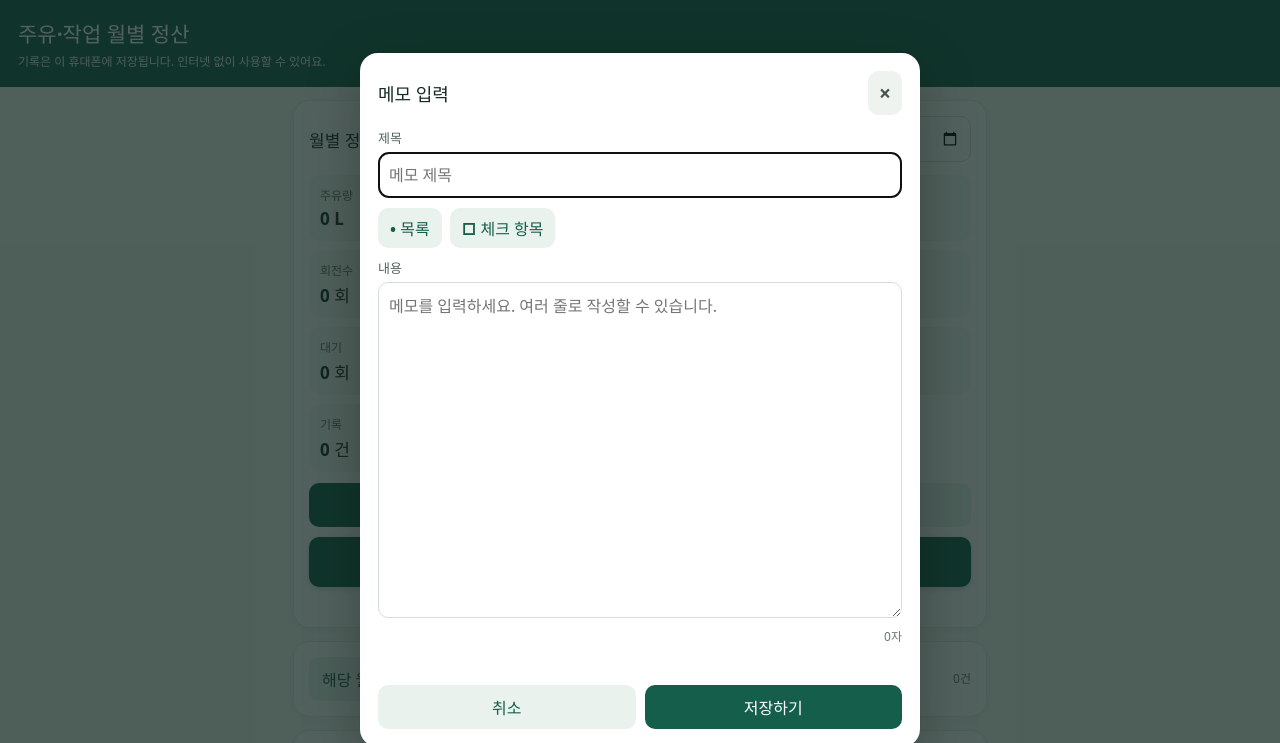
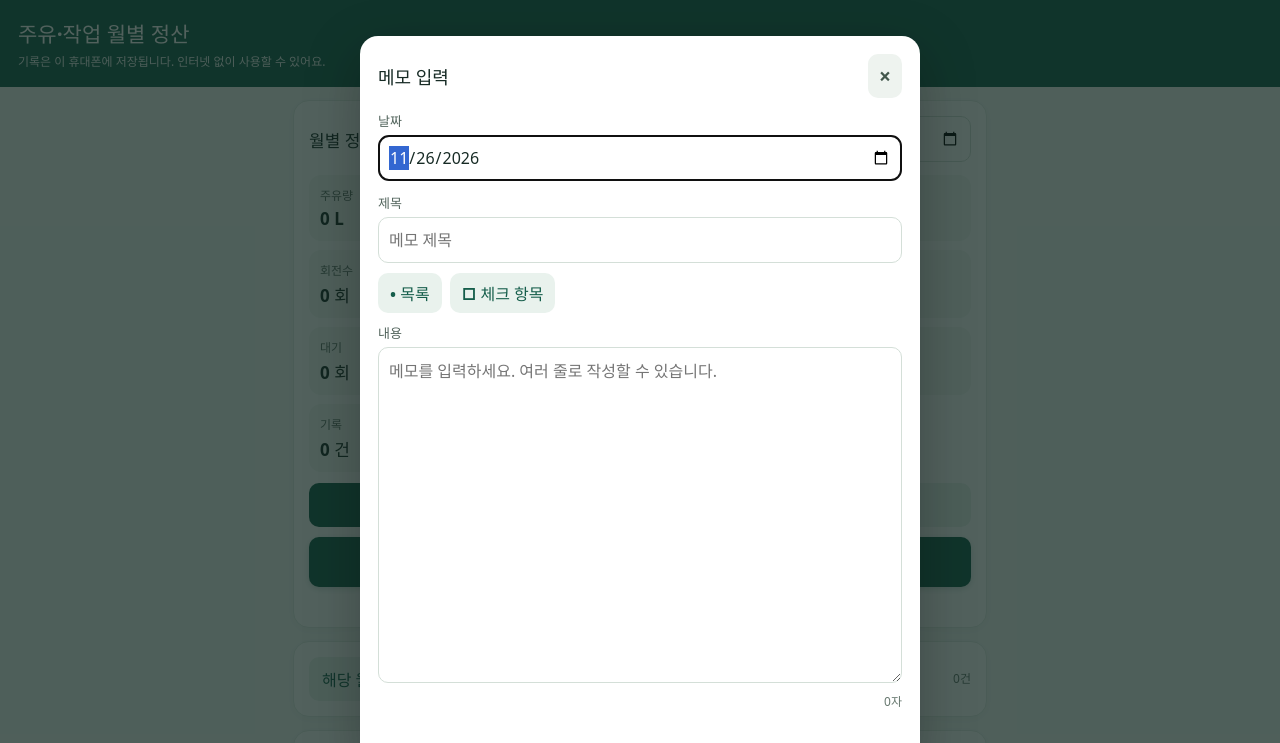
Before and after one commit to bestnowpil/kyp, a plain HTML site: page index.html in a window 1280 px wide. Both pictures are taken after a click on the button "메모 입력". Shown: the top 743 px of the page. Drawn offline with Linux system fonts and the light colour scheme.

Commit message:
Add files via upload

```diff
--- a/index.html
+++ b/index.html
@@ -35,7 +35,7 @@
 
   <div id="editModal" class="modal-backdrop" role="dialog" aria-modal="true" aria-labelledby="editTitle"><div class="modal-card"><div class="row" style="margin-bottom:13px"><h2 id="editTitle" class="modal-title">기록 수정</h2><button class="close" data-close="editModal" aria-label="닫기">×</button></div><div class="grid"><div><label for="editFuel">주유량 (리터)</label><input id="editFuel" type="number" min="0" step="0.01" inputmode="decimal"></div><div><label for="editDate">날짜</label><input id="editDate" type="date"></div><div><label for="editKm">총 Km</label><input id="editKm" type="number" min="0" step="1" inputmode="decimal"></div><div><label for="editCycles">회전수</label><input id="editCycles" type="number" min="0" step="1"></div><div><label for="editWaste">폐수 횟수</label><input id="editWaste" type="number" min="0" step="1"></div><div><label for="editWait">대기 횟수</label><input id="editWait" type="number" min="0" step="1"></div><div><label for="editOther">기타 횟수</label><input id="editOther" type="number" min="0" step="1"></div></div><div class="modal-actions"><button class="cancel" data-close="editModal">취소</button><button id="saveEdit" class="primary" style="margin:0">저장하기</button></div><div id="editStatus" class="status" aria-live="polite"></div></div></div>
 
-  <div id="standaloneNoteModal" class="modal-backdrop" role="dialog" aria-modal="true" aria-labelledby="standaloneNoteHeading"><div class="modal-card"><div class="row" style="margin-bottom:13px"><h2 id="standaloneNoteHeading" class="modal-title">메모 입력</h2><button class="close" data-close="standaloneNoteModal" aria-label="닫기">×</button></div><label for="standaloneNoteTitle">제목</label><input id="standaloneNoteTitle" maxlength="80" placeholder="메모 제목"><div class="memo-toolbar"><button id="noteInsertBullet" type="button">• 목록</button><button id="noteInsertCheck" type="button">□ 체크 항목</button></div><label for="standaloneNoteBody">내용</label><textarea id="standaloneNoteBody" class="memo-editor" placeholder="메모를 입력하세요. 여러 줄로 작성할 수 있습니다."></textarea><div id="standaloneNoteCount" class="muted" style="text-align:right;margin-top:5px">0자</div><div id="standaloneNoteStatus" class="status" aria-live="polite"></div><div class="modal-actions"><button class="cancel" data-close="standaloneNoteModal">취소</button><button id="saveStandaloneNote" class="primary" style="margin:0">저장하기</button></div></div></div>
+  <div id="standaloneNoteModal" class="modal-backdrop" role="dialog" aria-modal="true" aria-labelledby="standaloneNoteHeading"><div class="modal-card"><div class="row" style="margin-bottom:13px"><h2 id="standaloneNoteHeading" class="modal-title">메모 입력</h2><button class="close" data-close="standaloneNoteModal" aria-label="닫기">×</button></div><label for="standaloneNoteDate">날짜</label><input id="standaloneNoteDate" type="date"><label for="standaloneNoteTitle" style="margin-top:12px">제목</label><input id="standaloneNoteTitle" maxlength="80" placeholder="메모 제목"><div class="memo-toolbar"><button id="noteInsertBullet" type="button">• 목록</button><button id="noteInsertCheck" type="button">□ 체크 항목</button></div><label for="standaloneNoteBody">내용</label><textarea id="standaloneNoteBody" class="memo-editor" placeholder="메모를 입력하세요. 여러 줄로 작성할 수 있습니다."></textarea><div id="standaloneNoteCount" class="muted" style="text-align:right;margin-top:5px">0자</div><div id="standaloneNoteStatus" class="status" aria-live="polite"></div><div class="modal-actions"><button class="cancel" data-close="standaloneNoteModal">취소</button><button id="saveStandaloneNote" class="primary" style="margin:0">저장하기</button></div></div></div>
 
   <div id="calcModal" class="modal-backdrop" role="dialog" aria-modal="true" aria-labelledby="calcTitle"><div class="modal-card"><div class="row" style="margin-bottom:13px"><h2 id="calcTitle" class="modal-title">연비 계산</h2><button class="close" data-close="calcModal" aria-label="닫기">×</button></div><p class="muted">선택한 월의 총 Km와 주유량을 먼저 불러옵니다. 계산값은 기록에 저장되지 않습니다.</p><div class="grid"><div><label for="calcKm">총 Km</label><input id="calcKm" type="number" min="0" step="1" inputmode="decimal"></div><div><label for="calcFuel">주유량 (리터)</label><input id="calcFuel" type="number" min="0" step="0.01" inputmode="decimal"></div><div><label for="standardRate">기준 연비 (L/Km)</label><input id="standardRate" type="number" min="0.01" step="0.01" value="0.58" inputmode="decimal"></div><div><label for="fuelPrice">기름값 (원/L)</label><input id="fuelPrice" type="number" min="0" step="1" value="1689" inputmode="numeric"></div></div><button id="calculate" class="primary">계산하기</button><div id="calcResult" class="calc-result hidden" aria-live="polite"></div><div class="modal-actions"><button class="cancel" data-close="calcModal">닫기</button></div></div></div>
 
@@ -56,20 +56,22 @@
       const removeNoteFromDB=id=>new Promise((resolve,reject)=>{const req=db.transaction(NOTE_STORE,'readwrite').objectStore(NOTE_STORE).delete(id);req.onsuccess=()=>resolve();req.onerror=()=>reject(req.error)});
       const fmt=(n,d=0)=>Number(n||0).toLocaleString('ko-KR',{maximumFractionDigits:d});
       const esc=s=>String(s??'').replace(/[&<>"']/g,c=>({'&':'&amp;','<':'&lt;','>':'&gt;','"':'&quot;',"'":'&#39;'}[c]));
+      const dateFromValue=value=>{const s=String(value||'');if(/^\d{4}-\d{2}-\d{2}$/.test(s))return s;const d=new Date(value||Date.now());return Number.isNaN(d.getTime())?today:new Date(d.getTime()-d.getTimezoneOffset()*60000).toISOString().slice(0,10)};
+      const dateLabel=value=>new Date(dateFromValue(value)+'T00:00:00').toLocaleDateString('ko-KR');
       function status(s){$('status').textContent=s}
       const newId=()=>crypto.randomUUID?.()||String(Date.now())+Math.random().toString(16).slice(2);
       async function refresh(){[records,notes]=await Promise.all([allRecords(),allNotes()]);render()}
       function render(){const m=$('month').value,rows=records.filter(x=>(x.date||'').startsWith(m)).sort((a,b)=>b.date.localeCompare(a.date));const sum=k=>rows.reduce((a,x)=>a+(Number(x[k])||0),0);$('summary').innerHTML=[['주유량',fmt(sum('fuel'),2)+' L'],['총 Km',fmt(sum('km'))+' Km'],['회전수',fmt(sum('cycles'))+' 회'],['폐수',fmt(sum('waste'))+' 회'],['대기',fmt(sum('wait'))+' 회'],['기타',fmt(sum('other'))+' 회'],['기록',rows.length+' 건']].map(([a,b])=>`<div class="stat"><small>${a}</small><strong>${b}</strong></div>`).join('');$('count').textContent=rows.length+'건';$('records').innerHTML=rows.length?rows.map(x=>{const memo=[x.memoTitle,x.memo].filter(Boolean).join('\n');return `<div class="entry"><div><strong>${esc(x.date)}</strong><div class="muted">주유 ${fmt(x.fuel,2)} L · 총 ${fmt(x.km)} Km · 회전 ${fmt(x.cycles)} · 폐수 ${fmt(x.waste)} · 대기 ${fmt(x.wait)} · 기타 ${fmt(x.other)}</div>${memo?`<div class="memo-preview">${esc(memo.slice(0,180))}${memo.length>180?'…':''}</div>`:''}</div><div class="entry-buttons"><button class="secondary" data-edit="${esc(x.id)}">수정</button> <button class="danger" data-delete="${esc(x.id)}">삭제</button></div></div>`}).join(''):'<p class="muted">이 달에는 기록이 없습니다.</p>';document.querySelectorAll('[data-edit]').forEach(b=>b.onclick=()=>editRecord(b.dataset.edit));document.querySelectorAll('[data-delete]').forEach(b=>b.onclick=()=>deleteRecord(b.dataset.delete));renderNotes()}
-      function renderNotes(){const sorted=[...notes].sort((a,b)=>String(b.updatedAt||'').localeCompare(String(a.updatedAt||'')));$('noteCount').textContent=sorted.length+'개';$('notes').innerHTML=sorted.length?sorted.map(n=>{const body=String(n.body||'');const stamp=n.updatedAt?new Date(n.updatedAt).toLocaleString('ko-KR'):'저장된 메모';return `<article class="note-item"><div class="note-item-header"><div><div class="note-item-title">${esc(n.title||'제목 없는 메모')}</div><div class="muted">${esc(stamp)}</div></div><div class="note-item-actions"><button class="secondary" data-note-edit="${esc(n.id)}">수정</button><button class="danger" data-note-delete="${esc(n.id)}">삭제</button></div></div>${body?`<div class="note-item-body">${esc(body.length>260?body.slice(0,260)+'…':body)}</div>`:''}</article>`}).join(''):'<p class="muted">저장된 메모가 없습니다. 위의 ‘메모 입력’을 눌러 작성해 보세요.</p>';document.querySelectorAll('[data-note-edit]').forEach(b=>b.onclick=()=>openStandaloneNote(b.dataset.noteEdit));document.querySelectorAll('[data-note-delete]').forEach(b=>b.onclick=()=>deleteStandaloneNote(b.dataset.noteDelete))}
+      function renderNotes(){const sorted=[...notes].sort((a,b)=>String(b.date||dateFromValue(b.createdAt)).localeCompare(String(a.date||dateFromValue(a.createdAt)))||String(b.updatedAt||'').localeCompare(String(a.updatedAt||'')));$('noteCount').textContent=sorted.length+'개';$('notes').innerHTML=sorted.length?sorted.map(n=>{const body=String(n.body||'');const date=n.date||dateFromValue(n.createdAt);return `<article class="note-item"><div class="note-item-header"><div><div class="note-item-title">${esc(n.title||'제목 없는 메모')}</div><div class="muted">${esc(dateLabel(date))}</div></div><div class="note-item-actions"><button class="secondary" data-note-edit="${esc(n.id)}">수정</button><button class="danger" data-note-delete="${esc(n.id)}">삭제</button></div></div>${body?`<div class="note-item-body">${esc(body.length>260?body.slice(0,260)+'…':body)}</div>`:''}</article>`}).join(''):'<p class="muted">저장된 메모가 없습니다. 위의 ‘메모 입력’을 눌러 작성해 보세요.</p>';document.querySelectorAll('[data-note-edit]').forEach(b=>b.onclick=()=>openStandaloneNote(b.dataset.noteEdit));document.querySelectorAll('[data-note-delete]').forEach(b=>b.onclick=()=>deleteStandaloneNote(b.dataset.noteDelete))}
       function openModal(id){$(id).classList.add('open')}
       function closeModal(id){$(id).classList.remove('open')}
       document.querySelectorAll('[data-close]').forEach(b=>b.onclick=()=>closeModal(b.dataset.close));document.querySelectorAll('.modal-backdrop').forEach(m=>m.onclick=e=>{if(e.target===m)closeModal(m.id)});document.addEventListener('keydown',e=>{if(e.key==='Escape')document.querySelectorAll('.modal-backdrop.open').forEach(m=>closeModal(m.id))});
       function updateStandaloneNoteCount(){$('standaloneNoteCount').textContent=$('standaloneNoteBody').value.length.toLocaleString('ko-KR')+'자'}
-      function openStandaloneNote(id=null){const note=id?notes.find(n=>n.id===id):null;standaloneNoteId=note?.id||null;$('standaloneNoteHeading').textContent=note?'메모 수정':'메모 입력';$('standaloneNoteTitle').value=note?.title||'';$('standaloneNoteBody').value=note?.body||'';$('standaloneNoteStatus').textContent='';updateStandaloneNoteCount();openModal('standaloneNoteModal');$('standaloneNoteTitle').focus()}
+      function openStandaloneNote(id=null){const note=id?notes.find(n=>n.id===id):null;standaloneNoteId=note?.id||null;$('standaloneNoteHeading').textContent=note?'메모 수정':'메모 입력';$('standaloneNoteDate').value=note?(note.date||dateFromValue(note.createdAt)):today;$('standaloneNoteTitle').value=note?.title||'';$('standaloneNoteBody').value=note?.body||'';$('standaloneNoteStatus').textContent='';updateStandaloneNoteCount();openModal('standaloneNoteModal');$('standaloneNoteDate').focus()}
       $('openStandaloneMemo').onclick=()=>openStandaloneNote();$('standaloneNoteBody').oninput=updateStandaloneNoteCount;
       function insertNoteToken(token){const area=$('standaloneNoteBody'),start=area.selectionStart,end=area.selectionEnd;area.setRangeText(token,start,end,'end');area.focus();updateStandaloneNoteCount()}
       $('noteInsertBullet').onclick=()=>insertNoteToken('• ');$('noteInsertCheck').onclick=()=>insertNoteToken('□ ');
-      $('saveStandaloneNote').onclick=async()=>{const title=$('standaloneNoteTitle').value.trim(),body=$('standaloneNoteBody').value;if(!title&&!body.trim()){$('standaloneNoteStatus').textContent='제목이나 내용을 입력해 주세요.';return}const previous=notes.find(n=>n.id===standaloneNoteId),stamp=new Date().toISOString();try{await writeNote({id:standaloneNoteId||newId(),title,body,createdAt:previous?.createdAt||stamp,updatedAt:stamp});standaloneNoteId=null;await refresh();closeModal('standaloneNoteModal');status('메모를 이 휴대폰에 저장했습니다.')}catch(e){$('standaloneNoteStatus').textContent='메모를 저장하지 못했습니다. 저장 공간을 확인해 주세요.'}};
+      $('saveStandaloneNote').onclick=async()=>{const date=$('standaloneNoteDate').value||today,title=$('standaloneNoteTitle').value.trim(),body=$('standaloneNoteBody').value;if(!title&&!body.trim()){$('standaloneNoteStatus').textContent='제목이나 내용을 입력해 주세요.';return}const previous=notes.find(n=>n.id===standaloneNoteId),stamp=new Date().toISOString();try{await writeNote({id:standaloneNoteId||newId(),date,title,body,createdAt:previous?.createdAt||stamp,updatedAt:stamp});standaloneNoteId=null;await refresh();closeModal('standaloneNoteModal');status('메모를 이 휴대폰에 저장했습니다.')}catch(e){$('standaloneNoteStatus').textContent='메모를 저장하지 못했습니다. 저장 공간을 확인해 주세요.'}};
       async function deleteStandaloneNote(id){if(!confirm('이 메모를 삭제할까요?'))return;await removeNoteFromDB(id);await refresh();status('메모를 삭제했습니다.')}
       $('openEntry').onclick=()=>{$('date').value=today;['fuel','km','cycles','waste','wait','other'].forEach(k=>$(k).value='');$('entryStatus').textContent='';openModal('entryModal');$('fuel').focus()};
       $('saveEntry').onclick=async()=>{const r=readRecord('');const error=validate(r);if(error){$('entryStatus').textContent=error;return}try{await writeRecord(r);await refresh();$('month').value=r.date.slice(0,7);render();closeModal('entryModal');status('이 휴대폰에 저장했습니다.')}catch(e){$('entryStatus').textContent='저장하지 못했습니다. 저장 공간을 확인해 주세요.'}};
@@ -82,7 +84,7 @@
       $('openCalc').onclick=()=>{const m=$('month').value,rows=records.filter(x=>(x.date||'').startsWith(m));$('calcKm').value=rows.reduce((a,x)=>a+(Number(x.km)||0),0)||'';$('calcFuel').value=rows.reduce((a,x)=>a+(Number(x.fuel)||0),0)||'';$('calcResult').classList.add('hidden');openModal('calcModal')};
       $('calculate').onclick=()=>{const km=Number($('calcKm').value),fuel=Number($('calcFuel').value),rate=Number($('standardRate').value),price=Number($('fuelPrice').value);if(!(km>0)||fuel<0||!(rate>0)||price<0){$('calcResult').innerHTML='총 Km, 주유량, 기준 연비와 기름값을 확인해 주세요.';$('calcResult').classList.remove('hidden');return}const actualRate=Math.floor((fuel/km)*100)/100,standardLiters=km*rate,savedLiters=Math.max(0,standardLiters-fuel),benefit=Math.floor(savedLiters*price/100)*100;$('calcResult').innerHTML=`실제 연비: <b>${fmt(actualRate,2)} L/Km</b><br>기준 연료량: ${fmt(standardLiters,2)} L<br>기준보다 절약한 연료: ${fmt(savedLiters,2)} L<br><strong>계산 금액: ${fmt(benefit)}원</strong>${actualRate<rate?'':'<br><span class="muted">기준보다 주유량이 많아 계산 금액은 0원입니다.</span>'}`;$('calcResult').classList.remove('hidden')};
       $('backup').onclick=async()=>{const payload={format:'fuel-work-backup-v4',exportedAt:new Date().toISOString(),records:await allRecords(),notes:await allNotes()};const blob=new Blob([JSON.stringify(payload,null,2)],{type:'application/json'}),url=URL.createObjectURL(blob),a=document.createElement('a');a.href=url;a.download='주유작업기록_백업_'+today+'.json';a.click();setTimeout(()=>URL.revokeObjectURL(url),1000)};
-      $('pick').onclick=()=>$('file').click();$('file').onchange=async e=>{const f=e.target.files?.[0];if(!f)return;try{const parsed=JSON.parse(await f.text()),incomingRecords=Array.isArray(parsed)?parsed:parsed.records,incomingNotes=Array.isArray(parsed)?[]:parsed.notes||[];if(!Array.isArray(incomingRecords)||!Array.isArray(incomingNotes)||incomingRecords.some(x=>!x||!/^[0-9]{4}-[0-9]{2}-[0-9]{2}$/.test(x.date||''))||incomingNotes.some(x=>!x||typeof x!=='object'))throw Error('bad');if(confirm(`백업 기록 ${incomingRecords.length}건과 메모 ${incomingNotes.length}개를 현재 기기에 합칠까요? 같은 항목이 중복될 수 있습니다.`)){const recordIds=new Set((await allRecords()).map(x=>x.id)),noteIds=new Set((await allNotes()).map(x=>x.id));for(const x of incomingRecords){const id=x.id&&!recordIds.has(x.id)?x.id:newId();recordIds.add(id);await writeRecord({...x,id,fuel:Number(x.fuel)||0,km:Number(x.km)||0,cycles:Number(x.cycles)||0,waste:Number(x.waste)||0,wait:Number(x.wait)||0,other:Number(x.other)||0,memoTitle:String(x.memoTitle||''),memo:String(x.memo||'')})}for(const n of incomingNotes){const id=n.id&&!noteIds.has(n.id)?n.id:newId();noteIds.add(id);const stamp=new Date().toISOString();await writeNote({id,title:String(n.title||''),body:String(n.body||''),createdAt:n.createdAt||stamp,updatedAt:n.updatedAt||stamp})}await refresh();status('백업 기록과 메모를 불러왔습니다.')}}catch(err){alert('올바른 주유 기록 백업 파일이 아닙니다.')}e.target.value=''};
+      $('pick').onclick=()=>$('file').click();$('file').onchange=async e=>{const f=e.target.files?.[0];if(!f)return;try{const parsed=JSON.parse(await f.text()),incomingRecords=Array.isArray(parsed)?parsed:parsed.records,incomingNotes=Array.isArray(parsed)?[]:parsed.notes||[];if(!Array.isArray(incomingRecords)||!Array.isArray(incomingNotes)||incomingRecords.some(x=>!x||!/^[0-9]{4}-[0-9]{2}-[0-9]{2}$/.test(x.date||''))||incomingNotes.some(x=>!x||typeof x!=='object'))throw Error('bad');if(confirm(`백업 기록 ${incomingRecords.length}건과 메모 ${incomingNotes.length}개를 현재 기기에 합칠까요? 같은 항목이 중복될 수 있습니다.`)){const recordIds=new Set((await allRecords()).map(x=>x.id)),noteIds=new Set((await allNotes()).map(x=>x.id));for(const x of incomingRecords){const id=x.id&&!recordIds.has(x.id)?x.id:newId();recordIds.add(id);await writeRecord({...x,id,fuel:Number(x.fuel)||0,km:Number(x.km)||0,cycles:Number(x.cycles)||0,waste:Number(x.waste)||0,wait:Number(x.wait)||0,other:Number(x.other)||0,memoTitle:String(x.memoTitle||''),memo:String(x.memo||'')})}for(const n of incomingNotes){const id=n.id&&!noteIds.has(n.id)?n.id:newId();noteIds.add(id);const stamp=new Date().toISOString();await writeNote({id,date:String(n.date||dateFromValue(n.createdAt||stamp)),title:String(n.title||''),body:String(n.body||''),createdAt:n.createdAt||stamp,updatedAt:n.updatedAt||stamp})}await refresh();status('백업 기록과 메모를 불러왔습니다.')}}catch(err){alert('올바른 주유 기록 백업 파일이 아닙니다.')}e.target.value=''};
       if('serviceWorker'in navigator)window.addEventListener('load',()=>navigator.serviceWorker.register('./sw.js').catch(()=>status('오프라인 저장 기능을 시작하지 못했습니다. 인터넷 연결을 확인해 주세요.')));
       openDB().then(async d=>{db=d;await refresh()}).catch(()=>status('이 브라우저에서 로컬 저장을 시작하지 못했습니다. Safari 또는 Chrome 최신 버전으로 열어 주세요.'));
     })();
--- a/sw.js
+++ b/sw.js
@@ -1,4 +1,4 @@
-const CACHE = 'fuel-work-pwa-v3';
+const CACHE = 'fuel-work-pwa-v4';
 const FILES = ['./', './index.html', './manifest.webmanifest', './icon.svg'];
 self.addEventListener('install', event => {
   event.waitUntil(caches.open(CACHE).then(cache => cache.addAll(FILES)));
```
